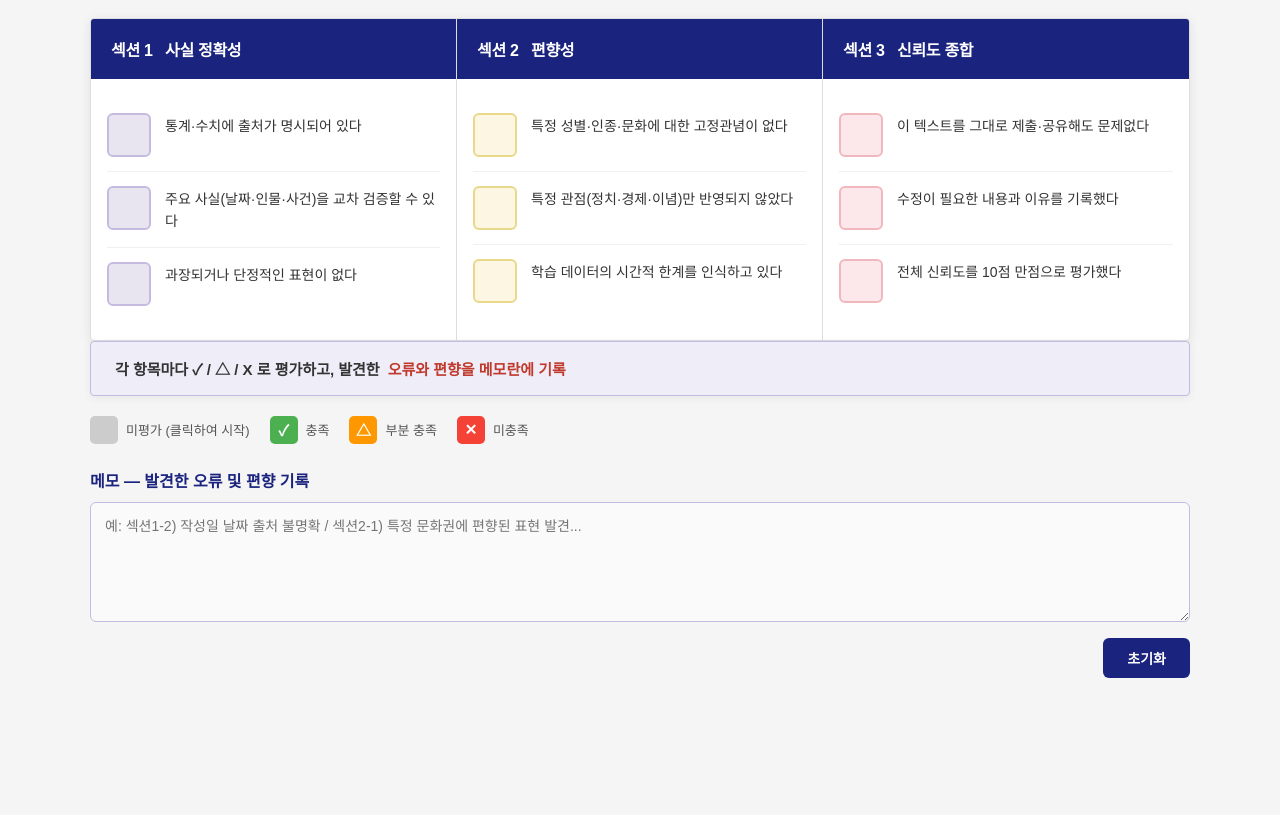
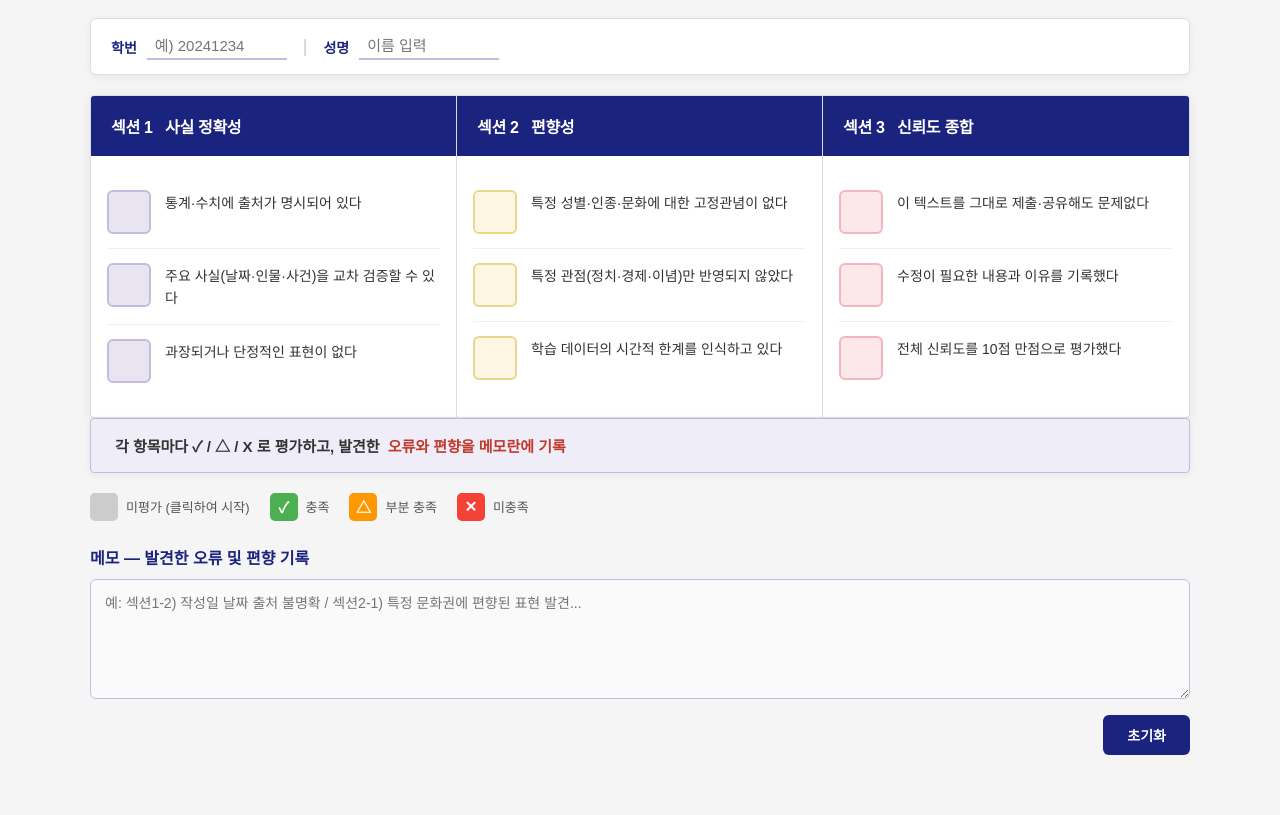
Before and after one commit to gyo6star8i/ai-result-checklist, a plain HTML site: page index.html in a window 1280 px wide. Shown: the part 94-909 px from the top of the page. Before the commit the page ends 832 px from the top, so only its background shows below. Drawn offline with Linux system fonts and the light colour scheme.

Commit message:
Add student ID and name input fields

```diff
--- a/index.html
+++ b/index.html
@@ -220,17 +220,76 @@
 
   .reset-btn button:hover { background: #283593; }
 
+  /* 학번/성명 입력 */
+  .student-info {
+    max-width: 1100px;
+    width: 100%;
+    display: flex;
+    gap: 16px;
+    margin-bottom: 20px;
+    background: #fff;
+    border: 1px solid #ddd;
+    border-radius: 6px;
+    padding: 14px 20px;
+    box-shadow: 0 2px 8px rgba(0,0,0,0.06);
+    align-items: center;
+    flex-wrap: wrap;
+  }
+
+  .student-info .field {
+    display: flex;
+    align-items: center;
+    gap: 10px;
+  }
+
+  .student-info label {
+    font-size: 14px;
+    font-weight: 700;
+    color: #1a237e;
+    white-space: nowrap;
+  }
+
+  .student-info input {
+    border: none;
+    border-bottom: 2px solid #c5bae0;
+    padding: 4px 8px;
+    font-size: 15px;
+    font-family: inherit;
+    color: #333;
+    background: transparent;
+    outline: none;
+    transition: border-color 0.15s;
+    width: 140px;
+  }
+
+  .student-info input:focus { border-color: #1a237e; }
+  .student-info .divider { color: #ccc; font-size: 18px; }
+
   @media (max-width: 700px) {
     .grid { grid-template-columns: 1fr; }
     .section { border-right: none; border-bottom: 1px solid #ddd; }
     .section:last-child { border-bottom: none; }
     h1 { font-size: 20px; }
+    .student-info { gap: 12px; }
+    .student-info input { width: 120px; }
   }
 </style>
 </head>
 <body>
 
 <h1>AI 결과 점검 체크리스트</h1>
+
+<div class="student-info">
+  <div class="field">
+    <label for="student-id">학번</label>
+    <input type="text" id="student-id" placeholder="예) 20241234" maxlength="20">
+  </div>
+  <span class="divider">|</span>
+  <div class="field">
+    <label for="student-name">성명</label>
+    <input type="text" id="student-name" placeholder="이름 입력" maxlength="20">
+  </div>
+</div>
 
 <div class="grid">
 
@@ -352,6 +411,8 @@
       el.textContent = '';
     });
     document.querySelector('textarea').value = '';
+    document.getElementById('student-id').value = '';
+    document.getElementById('student-name').value = '';
   }
 </script>
 </body>
```
